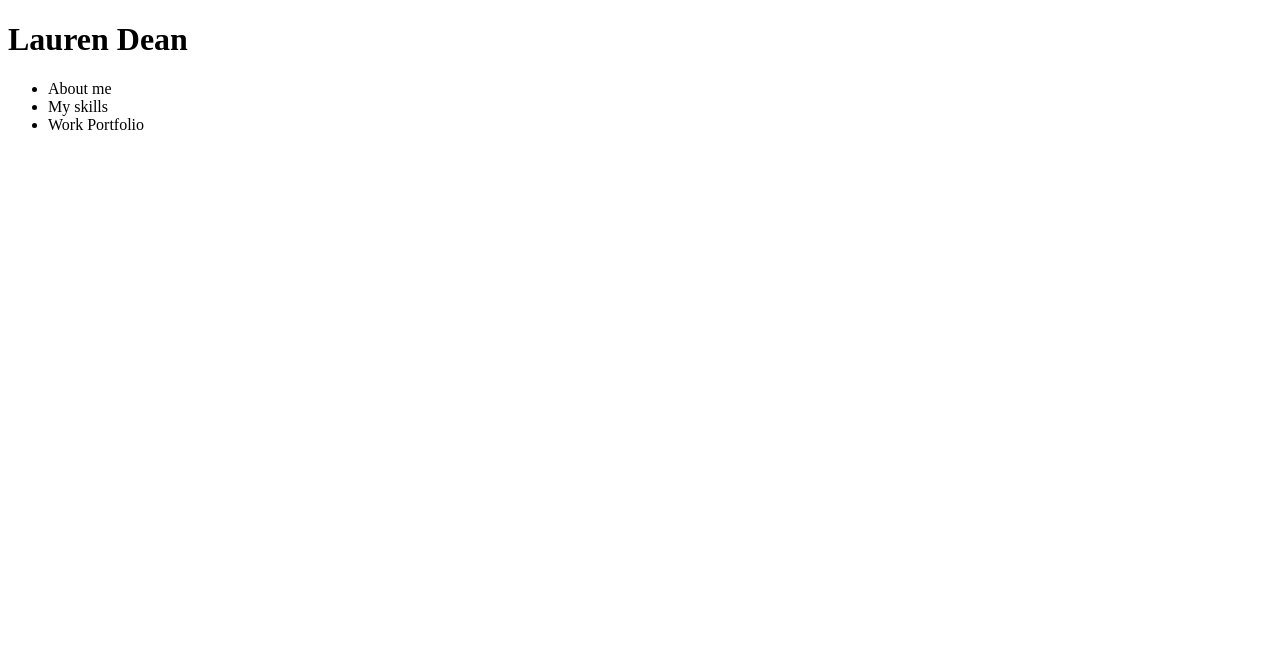
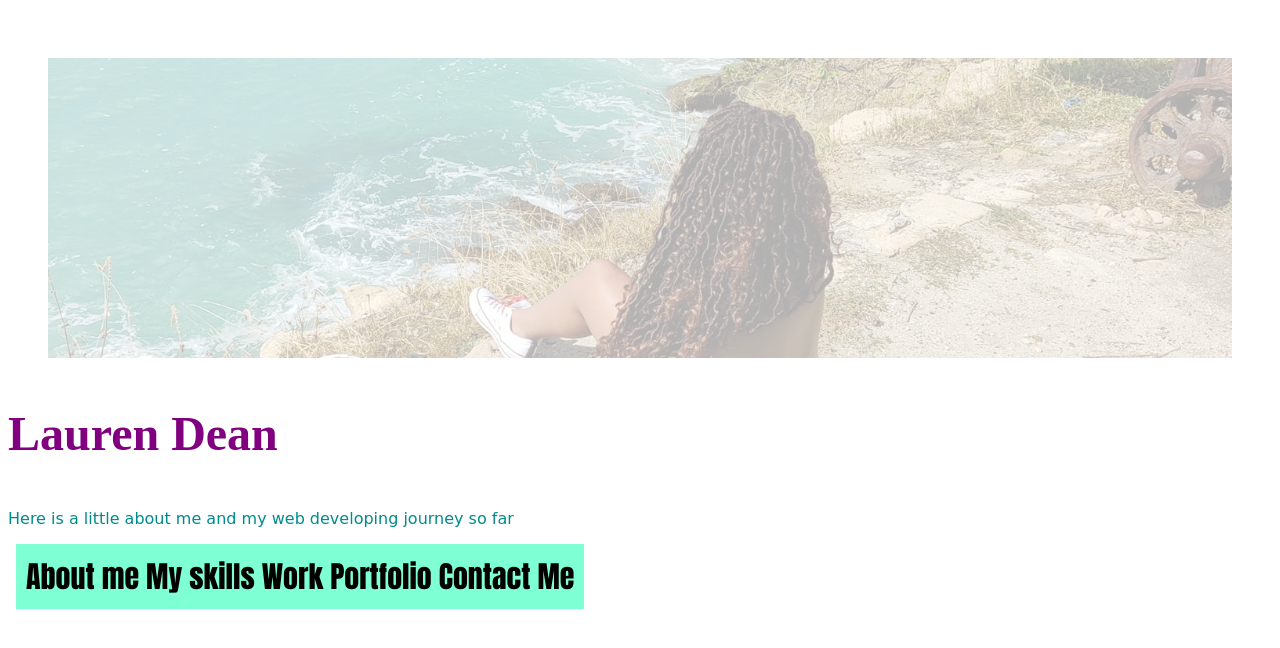
Before and after one commit to lvdean/Portfolio-a-skills-showacse, a plain HTML site: page index.html in a window 1280 px wide. Drawn offline with Linux system fonts and the light colour scheme.

Commit message:
adding styling

```diff
--- /dev/null
+++ b/CSS/style.css
@@ -0,0 +1,46 @@
+.stlucia{
+  height: 300px;
+  width: 200%;
+  margin-top: 50px;
+  background-image: url(../Images/st\ Lucia.jpg);
+  background-size: cover;
+  background-position-x: center;
+  background-position-y: center;
+  opacity: 30%;
+}
+h1 {
+  display: inline-block;
+  font-size: 48px;
+  color: purple
+
+}
+
+ul {
+    list-style-type: none;
+    margin: 8px;
+    padding: 10px;
+    font-size: 30px;
+    background-color: aquamarine;
+    font-family: Impact, Haettenschweiler, 'Arial Narrow Bold', sans-serif;
+
+
+  }
+
+  li {
+    display: inline;
+    border: 2px;
+
+  }
+
+main {
+  display: flex;
+  flex-wrap: wrap;
+
+}
+
+p {
+  font-size: 100%;
+  font-family: cursive;
+  color: darkcyan;
+
+}
--- a/index.html
+++ b/index.html
@@ -1,17 +1,28 @@
 <!DOCTYPE html>
 <html lang="en-us">
 
-<link href="./style.css">
+<link rel="stylesheet" href="./CSS/style.css">
 <title>Lauren Dean Portfolio</title>
+<main>
+ <figure class="stlucia">
 
-<header><h1>Lauren Dean</h1></header>
-<nav>
+ </figure>
+ <header>
+  <h1>Lauren Dean</h1>
+  <p>Here is a little about me and my web developing journey so far</p>
+  <nav>
     <ul>
         <li>About me</li>
         <li>My skills</li>
         <li>Work Portfolio</li>
+        <li>Contact Me</li>
     </ul>
-</nav>
+  </nav>
+ </header>
+
+
+
+</main>
 
 
 </html>
```
Also changed, not shown: Images/st Lucia.jpg (added), style.css (deleted), 2 other files.
